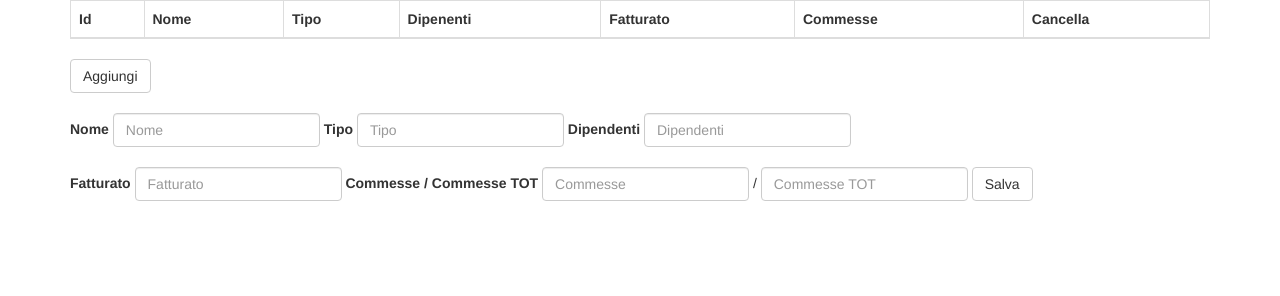
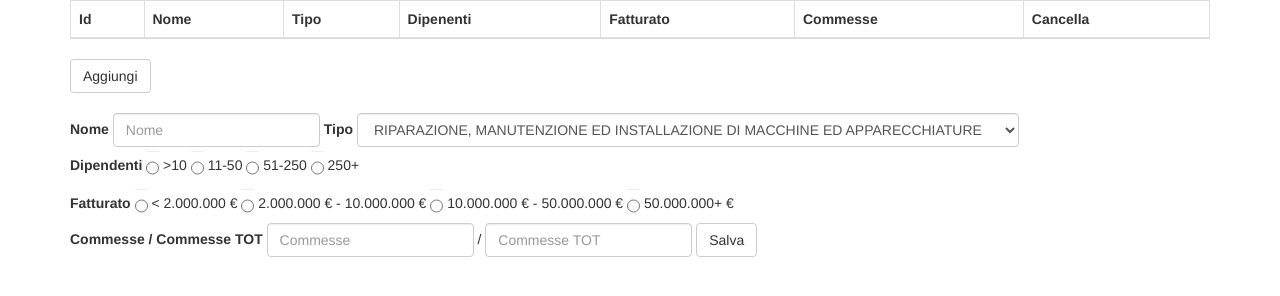
Before and after one commit to ltosti-git/persona-evolved, a website: page build/index.html in a window 1280 px wide. Drawn offline with nearby package versions, Linux system fonts and the light colour scheme; some packages are replaced by stand-ins of ours; files that its build step writes are made by us from their sources; no server answers; files whose address does not match are found by name.

Commit message:
persona-evolved V0.6

```diff
--- a/client/azienda/template/azienda.template.html
+++ b/client/azienda/template/azienda.template.html
@@ -34,19 +34,50 @@
       <input ng-model="vm.newAzienda.nome" type="text" class="form-control" id="nome" placeholder="Nome">
     </div>
     <div class="form-group">
-      <label for="health">Tipo</label>
-      <input ng-model="vm.newAzienda.tipo" type="text" class="form-control" id="health" placeholder="Tipo">
+      <label for="">Tipo</label>
+      <select ng-model="vm.newAzienda.tipo" class="form-control">
+        <option value="">INDUSTRIE ALIMENTARI</option>
+        <option value="">INDUSTRIA DELLE BEVANDE</option>
+        <option value="">INDUSTRIA DEL TABACCO</option>
+        <option value="">INDUSTRIE TESSILI</option>
+        <option value="">CONFEZIONE DI ARTICOLI DI ABBIGLIAMENTO...</option>
+        <option value="">FABBRICAZIONE DI ARTICOLI IN PELLE E SIMILI</option>
+        <option value="">INDUSTRIA DEL LEGNO E DEI PRODOTTI IN LEGNO E SUGHERO...</option>
+        <option value="">FABBRICAZIONE DI CARTA E DI PRODOTTI DI CARTA</option>
+        <option value="">STAMPA E RIPRODUZIONE DI SUPPORTI REGISTRATI</option>
+        <option value="">FABBRICAZIONE DI COKE E PRODOTTI DERIVANTI DALLA RAFFINAZIONE DEL PETROLIO</option>
+        <option value="">FABBRICAZIONE DI PRODOTTI CHIMICI</option>
+        <option value="">FABBRICAZIONE DI PRODOTTI FARMACEUTICI DI BASE E DI PREPARATI FARMACEUTICI</option>
+        <option value="">FABBRICAZIONE DI ARTICOLI IN GOMMA E MATERIE PLASTICHE</option>
+        <option value="">FABBRICAZIONE DI ALTRI PRODOTTI DELLA LAVORAZIONE DI MINERALI NON METALLIFERI</option>
+        <option value="">METALLURGIA</option>
+        <option value="">FABBRICAZIONE DI PRODOTTI IN METALLO (ESCLUSI MACCHINARI E ATTREZZATURE)</option>
+        <option value="">FABBRICAZIONE DI COMPUTER E PRODOTTI DI ELETTRONICA E OTTICA...</option>
+        <option value="">FABBRICAZIONE DI APPARECCHIATURE ELETTRICHE...</option>
+        <option value="">FABBRICAZIONE DI MACCHINARI ED APPARECCHIATURE NCA</option>
+        <option value="">FABBRICAZIONE DI AUTOVEICOLI, RIMORCHI E SEMIRIMORCHI</option>
+        <option value="">FABBRICAZIONE DI ALTRI MEZZI DI TRASPORTO</option>
+        <option value="">FABBRICAZIONE DI MOBILI</option>
+        <option value="">ALTRE INDUSTRIE MANIFATTURIERE</option>
+        <option value="">RIPARAZIONE, MANUTENZIONE ED INSTALLAZIONE DI MACCHINE ED APPARECCHIATURE</option>
+      </select>
     </div>
     <div class="form-group">
-      <label for="mana">Dipendenti</label>
-      <input ng-model="vm.newAzienda.dipendenti" type="number" class="form-control" id="mana" placeholder="Dipendenti">
-    </div> <br/><br/>
+      <label for="">Dipendenti</label>
+      <input ng-model="vm.newAzienda.dipendenti" type="radio" class="form-control" value="dip1"> >10
+      <input ng-model="vm.newAzienda.dipendenti" type="radio" class="form-control" value="dip2"> 11-50
+      <input ng-model="vm.newAzienda.dipendenti" type="radio" class="form-control" value="dip3"> 51-250
+      <input ng-model="vm.newAzienda.dipendenti" type="radio" class="form-control" value="dip4"> 250+
+    </div> <br/>
     <div class="form-group">
-      <label for="powers">Fatturato</label>
-      <input ng-model="vm.newAzienda.fatturato" type="number" class="form-control" id="powers" placeholder="Fatturato">
+      <label for="">Fatturato</label>
+      <input ng-model="vm.newAzienda.fatturato" type="radio" class="form-control" value="fatt1"> < 2.000.000 €
+        <input ng-model="vm.newAzienda.fatturato" type="radio" class="form-control" value="fatt2"> 2.000.000 € - 10.000.000 €
+          <input ng-model="vm.newAzienda.fatturato" type="radio" class="form-control" value="fatt3"> 10.000.000 € - 50.000.000 €
+          <input ng-model="vm.newAzienda.fatturato" type="radio" class="form-control" value="fatt4"> 50.000.000+ €
     </div>
     <div class="form-group">
-      <label for="powers">Commesse / Commesse TOT</label>
+      <label for="">Commesse / Commesse TOT</label>
       <input ng-model="vm.newAzienda.commesse" type="number" class="form-control" id="powers" placeholder="Commesse"> /
       <input ng-model="vm.newAzienda.commesseTot" type="number" class="form-control" id="powers" placeholder="Commesse TOT">
     </div>
--- a/server/azienda/azienda.controller.js
+++ b/server/azienda/azienda.controller.js
@@ -39,7 +39,7 @@ module.exports = function() {
     };
 
     //AGGIORNAMENTO DI UN EROE
-    var update = function(req, res) {
+    var update = function(req, res) { console.log(req.body);
         var id = req.params.id;
         Azienda.findByIdAndUpdate(id, req.body, {new: true})
             .then(function(data) {
```
Also changed, not shown: build/index.html.
